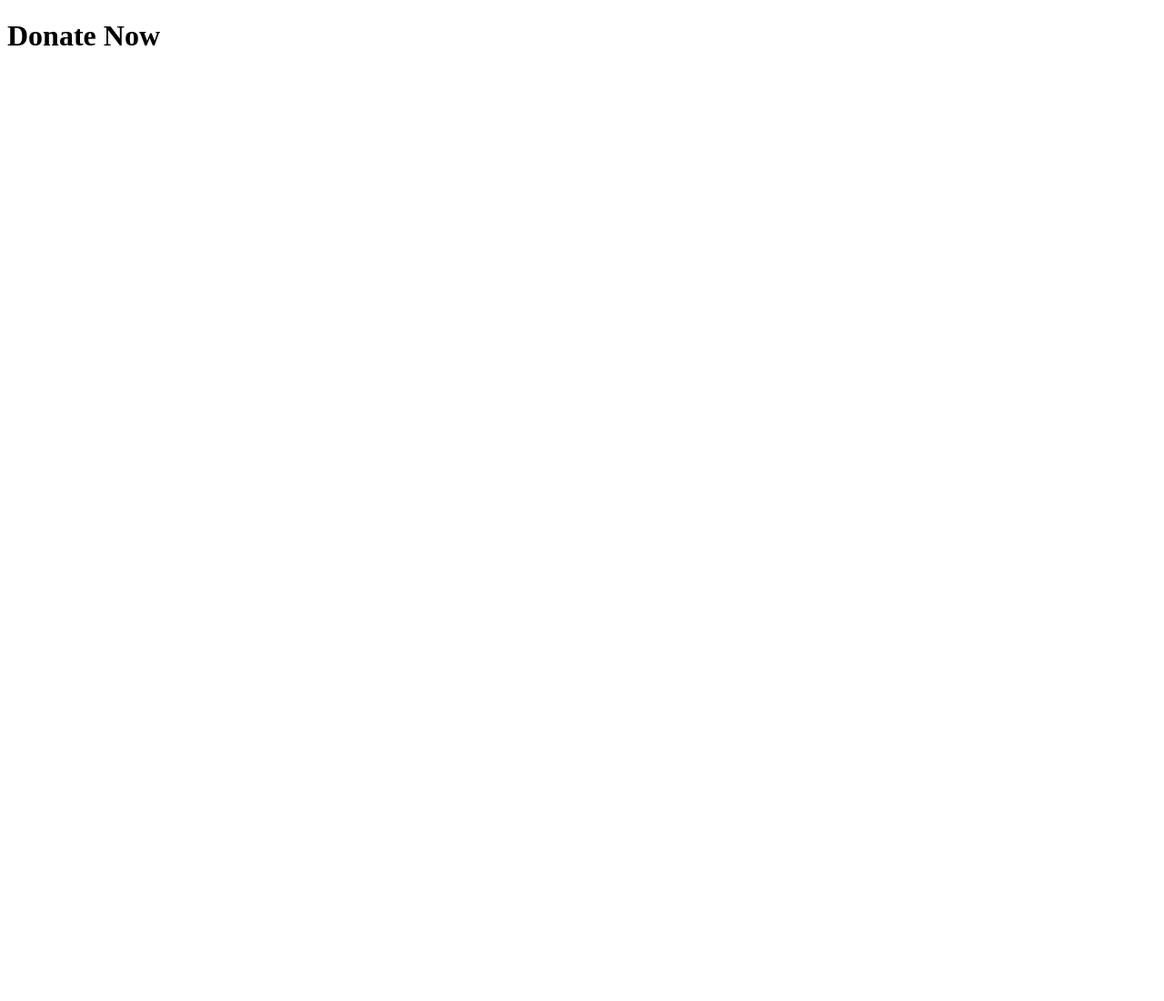
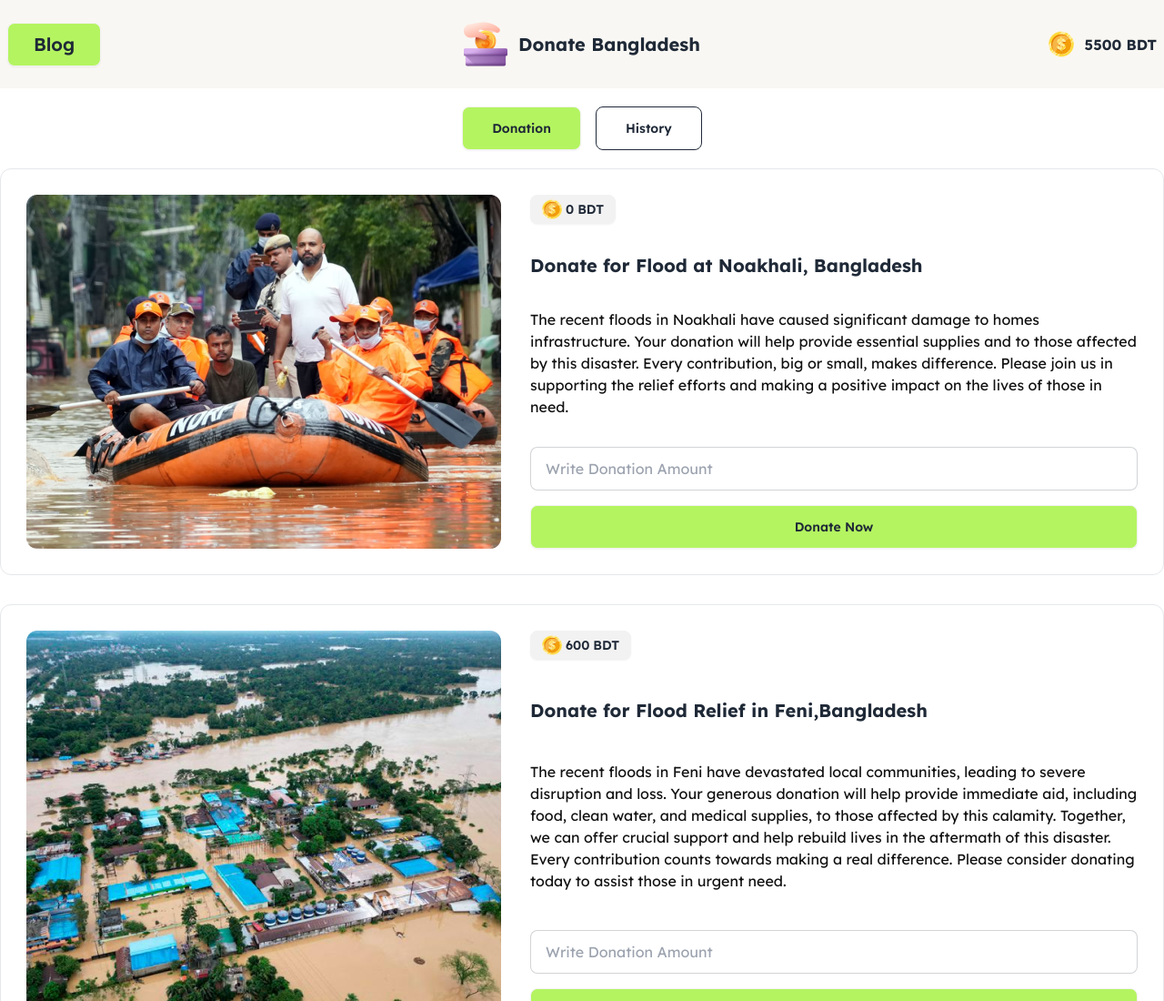
Before and after one commit to Az-Haris/Donate-Bangladesh, a plain HTML site: page index.html in a window 1280 px wide. Shown: the top 1100 px of the page at 91% size. Before the commit the page ends 800 px from the top, so only its background shows below. Drawn offline with nearby package versions, Linux system fonts and the light colour scheme.

Commit message:
Designed Home page content

```diff
--- a/index.html
+++ b/index.html
@@ -1,11 +1,138 @@
 <!DOCTYPE html>
 <html lang="en">
-<head>
-    <meta charset="UTF-8">
-    <meta name="viewport" content="width=device-width, initial-scale=1.0">
+  <head>
+    <meta charset="UTF-8" />
+    <meta name="viewport" content="width=device-width, initial-scale=1.0" />
     <title>Donate Bangladesh</title>
-</head>
-<body>
-    <h1>Donate Now</h1>
-</body>
+
+    <!-- Google Font -->
+    <link rel="preconnect" href="https://fonts.googleapis.com" />
+    <link rel="preconnect" href="https://fonts.gstatic.com" crossorigin />
+    <link
+      href="https://fonts.googleapis.com/css2?family=Lexend:wght@100..900&display=swap"
+      rel="stylesheet"
+    />
+
+    <!-- DaisyUI -->
+    <link
+      href="https://cdn.jsdelivr.net/npm/daisyui@4.12.10/dist/full.min.css"
+      rel="stylesheet"
+      type="text/css"
+    />
+    <script src="https://cdn.tailwindcss.com"></script>
+
+    <!-- Tailwind Custom Style -->
+    <script>
+      tailwind.config = {
+        theme: {
+          extend: {
+            colors: {
+              clifford: "#da373d",
+              primary: "#B4F461",
+            },
+          },
+        },
+      };
+    </script>
+
+    <!-- Custom Style -->
+    <style>
+      .font-lexend {
+        font-family: "Lexend", system-ui;
+      }
+    </style>
+  </head>
+  <body class="font-lexend">
+    <header class="sticky top-0 backdrop-blur-md">
+      <nav class="bg-[#f9f7f3] py-4">
+        <div class="navbar container mx-auto">
+          <div class="navbar-start">
+            <a class="btn bg-primary px-7 text-xl">Blog</a>
+          </div>
+          <div class="navbar-center flex items-center gap-3">
+            <img src="./assets/logo.png" alt="" />
+            <h4 class="text-xl font-bold">Donate Bangladesh</h4>
+          </div>
+          <div class="navbar-end flex items-center gap-3">
+            <img src="./assets/coin.png" alt="" />
+            <p class="font-bold">
+              <span id="available-balance">5500</span> BDT
+            </p>
+          </div>
+        </div>
+      </nav>
+      <div class="flex justify-center gap-4 mt-5 pb-5">
+        <button class="btn px-8 btn-outlined bg-primary">Donation</button>
+        <button class="btn px-8 btn-outline">History</button>
+      </div>
+    </header>
+    <main class="container mx-auto space-y-8">
+
+
+      <!-- Event 1 -->
+      <div class="flex gap-8 p-7 border rounded-xl">
+        <img src="./assets/noakhali.png" alt="" />
+        <div class="flex flex-col justify-between">
+          <div>
+            <button class="btn btn-sm flex items-center gap-1 inline">
+                <img class="w-[22px]" src="./assets/coin.png" alt="" /><span id="noakhali-donated-amount"
+                  >0</span
+                >
+                BDT
+              </button>
+          </div>
+          <h2 class="font-bold text-xl">Donate for Flood at Noakhali, Bangladesh</h2>
+          <p class="text-[#111111]">The recent floods in Noakhali have caused significant damage to homes  infrastructure. Your donation will help provide essential supplies and  to those affected by this disaster. Every contribution, big or small, makes  difference. Please join us in supporting the relief efforts and making a positive impact on the lives of those in need.</p>
+          <form class="space-y-4">
+            <input class="input input-bordered w-full" type="text" placeholder="Write Donation Amount">
+            <button class="btn w-full bg-primary" type="submit">Donate Now</button>
+          </form>
+        </div>
+      </div>
+
+
+      <!-- Event 2 -->
+      <div class="flex gap-8 p-7 border rounded-xl">
+        <img src="./assets/feni.png" alt="" />
+        <div class="flex flex-col justify-between">
+          <div>
+            <button class="btn btn-sm flex items-center gap-1 inline">
+                <img class="w-[22px]" src="./assets/coin.png" alt="" /><span id="feni-donated-amount"
+                  >600</span
+                >
+                BDT
+              </button>
+          </div>
+          <h2 class="font-bold text-xl">Donate for Flood Relief in Feni,Bangladesh</h2>
+          <p class="text-[#111111]">The recent floods in Feni have devastated local communities, leading to severe disruption and loss. Your generous donation will help provide immediate aid, including food, clean water, and medical supplies, to those affected by this calamity. Together, we can offer crucial support and help rebuild lives in the aftermath of this disaster. Every contribution counts towards making a real difference. Please consider donating today to assist those in urgent need.</p>
+          <form class="space-y-4">
+            <input class="input input-bordered w-full" type="text" placeholder="Write Donation Amount">
+            <button class="btn w-full bg-primary" type="submit">Donate Now</button>
+          </form>
+        </div>
+      </div>
+
+
+      <!-- Event 3 -->
+      <div class="flex gap-8 p-7 border rounded-xl">
+        <img src="./assets/quota-protest.png" alt="" />
+        <div class="flex flex-col justify-between">
+          <div>
+            <button class="btn btn-sm flex items-center gap-1 inline">
+                <img class="w-[22px]" src="./assets/coin.png" alt="" /><span id="quota-donated-amount"
+                  >2400</span
+                >
+                BDT
+              </button>
+          </div>
+          <h2 class="font-bold text-xl">Aid for Injured in the Quota Movement</h2>
+          <p class="text-[#111111]">The recent Quota movement has resulted in numerous injuries and significant hardship for many individuals. Your support is crucial in providing medical assistance, rehabilitation, and necessary supplies to those affected. By contributing, you help ensure that injured individuals receive the care and support they need during this challenging time. Every donation plays a vital role in alleviating their suffering and aiding in their recovery. Please consider making a donation to support these brave individuals in their time of need.</p>
+          <form class="space-y-4">
+            <input class="input input-bordered w-full" type="text" placeholder="Write Donation Amount">
+            <button class="btn w-full bg-primary" type="submit">Donate Now</button>
+          </form>
+        </div>
+      </div>
+    </main>
+  </body>
 </html>
--- /dev/null
+++ b/tailwind.config.js
@@ -0,0 +1,8 @@
+/** @type {import('tailwindcss').Config} */
+module.exports = {
+    content: ["./src/**/*.{html,js}"],
+    theme: {
+      extend: {},
+    },
+    plugins: [],
+  }
```
